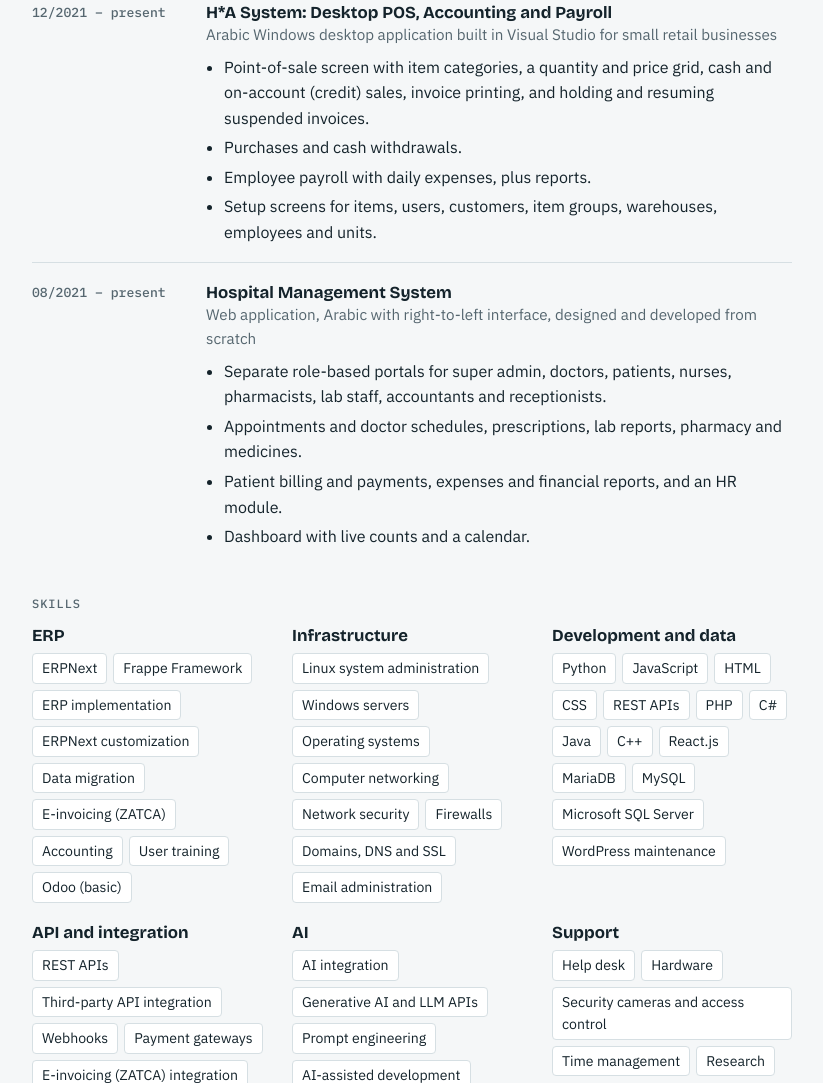
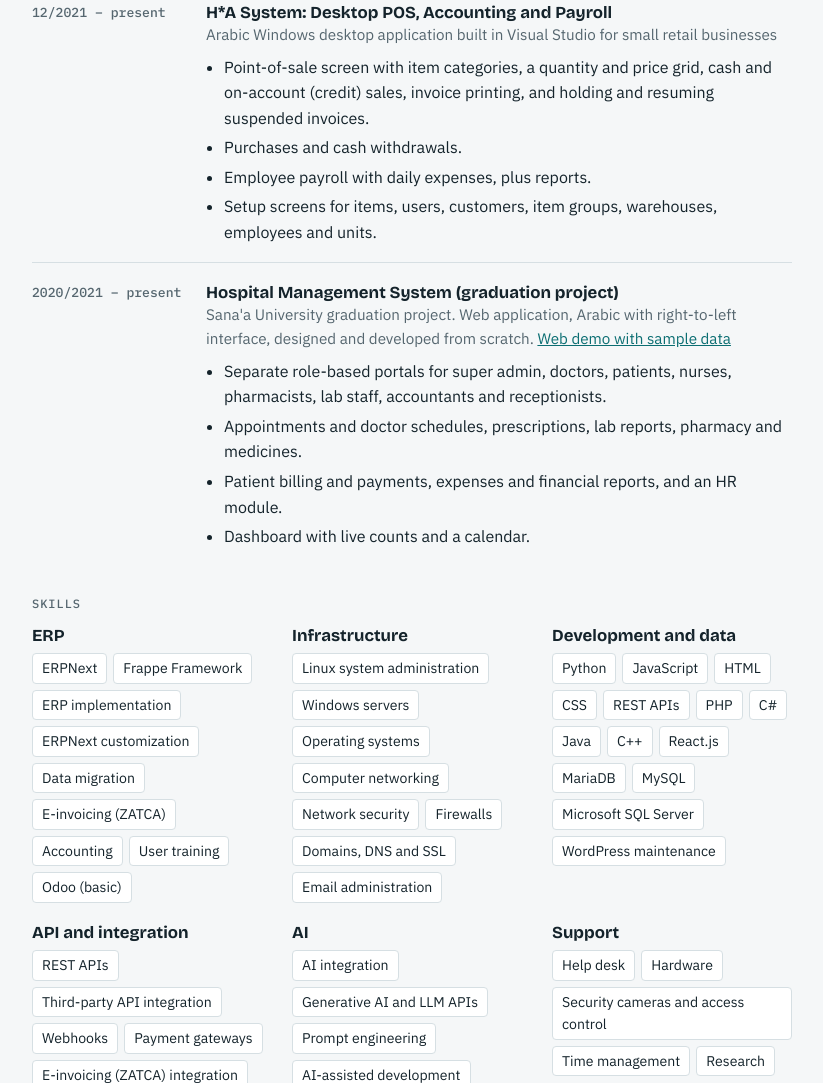
Before and after one commit to ahmedabdulrhmanabdo/website-templates, a plain HTML site: page cv/index.html in a window 1280 px wide. Shown: the part 1658-2741 px from the top of the page, without its empty margins (228-1051 px from the left). Drawn offline with nearby package versions, Linux system fonts and the light colour scheme.

Commit message:
CV: mark the hospital system as the graduation project (2020/2021) with web demo link

```diff
--- a/cv/index.html
+++ b/cv/index.html
@@ -148,10 +148,10 @@ header { display: flex; flex-direction: column; gap: 14px; }
       </div>
     </div>
     <div class="job">
-      <div class="when">08/2021 – present</div>
+      <div class="when">2020/2021 – present</div>
       <div>
-        <h3>Hospital Management System</h3>
-        <p class="org">Web application, Arabic with right-to-left interface, designed and developed from scratch</p>
+        <h3>Hospital Management System (graduation project)</h3>
+        <p class="org">Sana'a University graduation project. Web application, Arabic with right-to-left interface, designed and developed from scratch. <a href="../hospital-system/">Web demo with sample data</a></p>
         <ul>
           <li>Separate role-based portals for super admin, doctors, patients, nurses, pharmacists, lab staff, accountants and receptionists.</li>
           <li>Appointments and doctor schedules, prescriptions, lab reports, pharmacy and medicines.</li>
```
Also changed, not shown: 2 other files.
